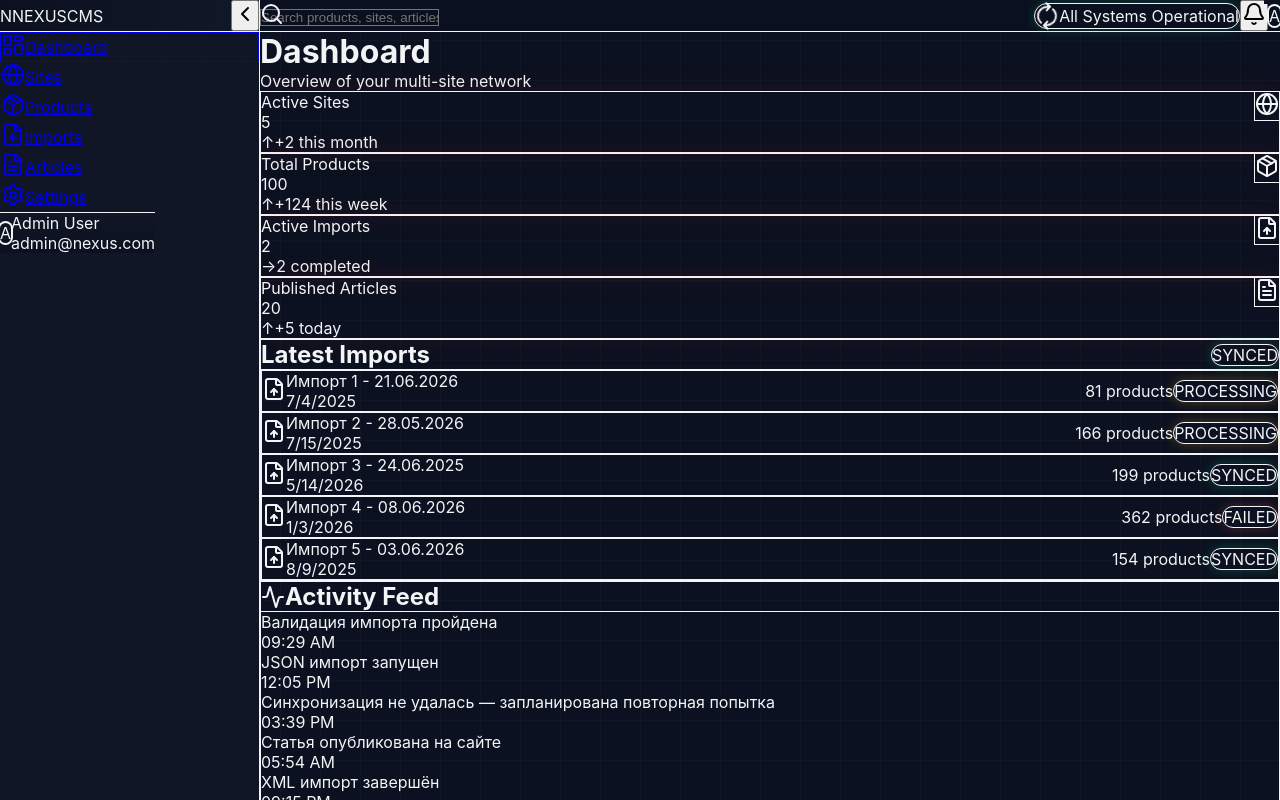
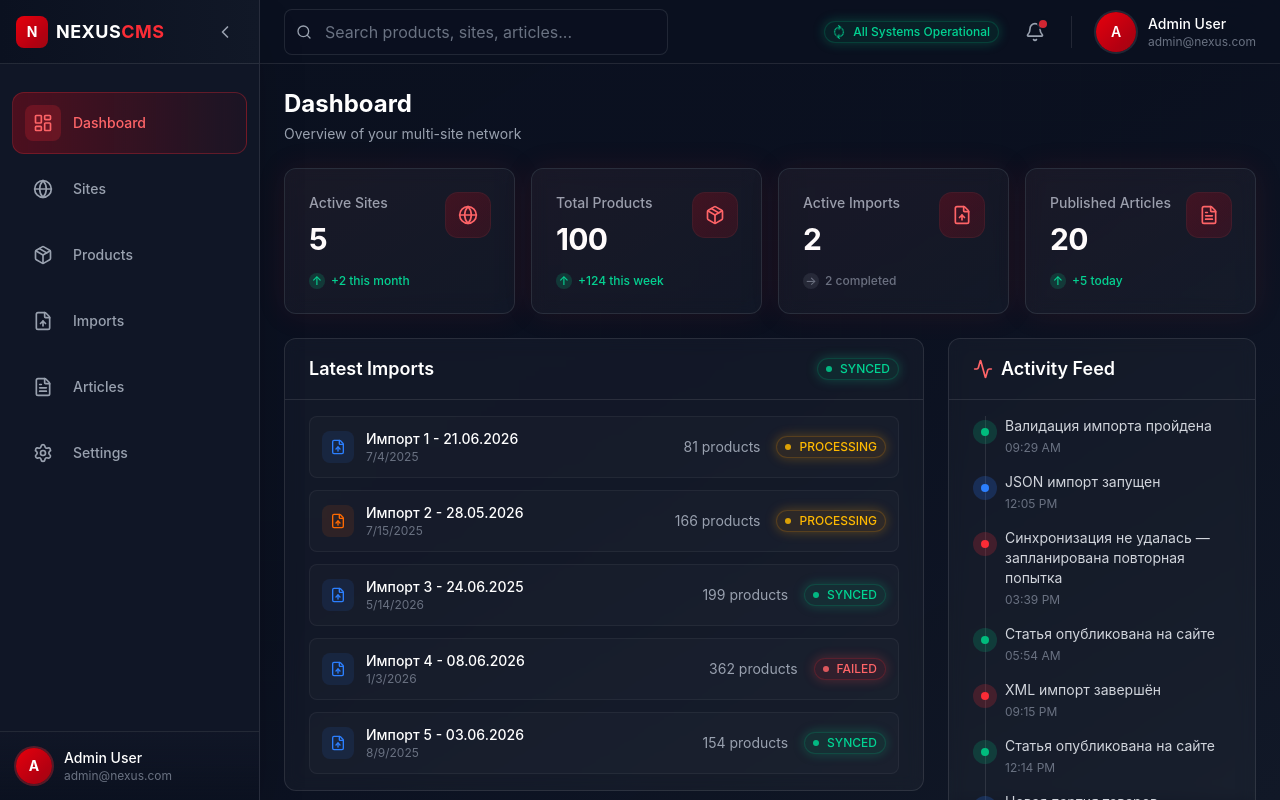
Before and after one commit to margocoding/multicrm_webapp, a React (Vite) app: page / in a window 1280 px wide. Shown: the top 800 px of the page. Built offline with nearby package versions, Linux system fonts and the light colour scheme.

Commit message:
Architecture important changes

```diff
--- a/src/index.css
+++ b/src/index.css
@@ -1,16 +1,17 @@
-@tailwind base;
-@tailwind components;
-@tailwind utilities;
-
-* {
-  margin: 0;
-  padding: 0;
-  box-sizing: border-box;
-}
+@import "tailwindcss";
 
 body {
-  font-family: 'Inter', -apple-system, BlinkMacSystemFont, 'Segoe UI', Roboto, Oxygen, Ubuntu, Cantarell, sans-serif;
-  background-color: #0B1120;
+  font-family:
+    "Inter",
+    -apple-system,
+    BlinkMacSystemFont,
+    "Segoe UI",
+    Roboto,
+    Oxygen,
+    Ubuntu,
+    Cantarell,
+    sans-serif;
+  background-color: #0b1120;
   color: #f3f4f6;
   min-height: 100vh;
   overflow-x: hidden;
@@ -53,16 +54,21 @@ body {
 
 /* Glow effects */
 .glow-red {
-  box-shadow: 0 0 30px rgba(220, 38, 38, 0.4), inset 0 0 20px rgba(220, 38, 38, 0.1);
+  box-shadow:
+    0 0 30px rgba(220, 38, 38, 0.4),
+    inset 0 0 20px rgba(220, 38, 38, 0.1);
 }
 
 .glow-red-hover:hover {
-  box-shadow: 0 0 40px rgba(220, 38, 38, 0.6), inset 0 0 30px rgba(220, 38, 38, 0.15);
+  box-shadow:
+    0 0 40px rgba(220, 38, 38, 0.6),
+    inset 0 0 30px rgba(220, 38, 38, 0.15);
 }
 
 /* Status badge animations */
 @keyframes pulse-glow {
-  0%, 100% {
+  0%,
+  100% {
     box-shadow: 0 0 8px currentColor;
     opacity: 1;
   }
@@ -97,12 +103,7 @@ body {
 
 /* Loading skeleton */
 .skeleton {
-  background: linear-gradient(
-    90deg,
-    #1f2937 0%,
-    #374151 50%,
-    #1f2937 100%
-  );
+  background: linear-gradient(90deg, #1f2937 0%, #374151 50%, #1f2937 100%);
   background-size: 200% 100%;
   animation: skeleton-loading 1.5s ease-in-out infinite;
   border-radius: 6px;
```
